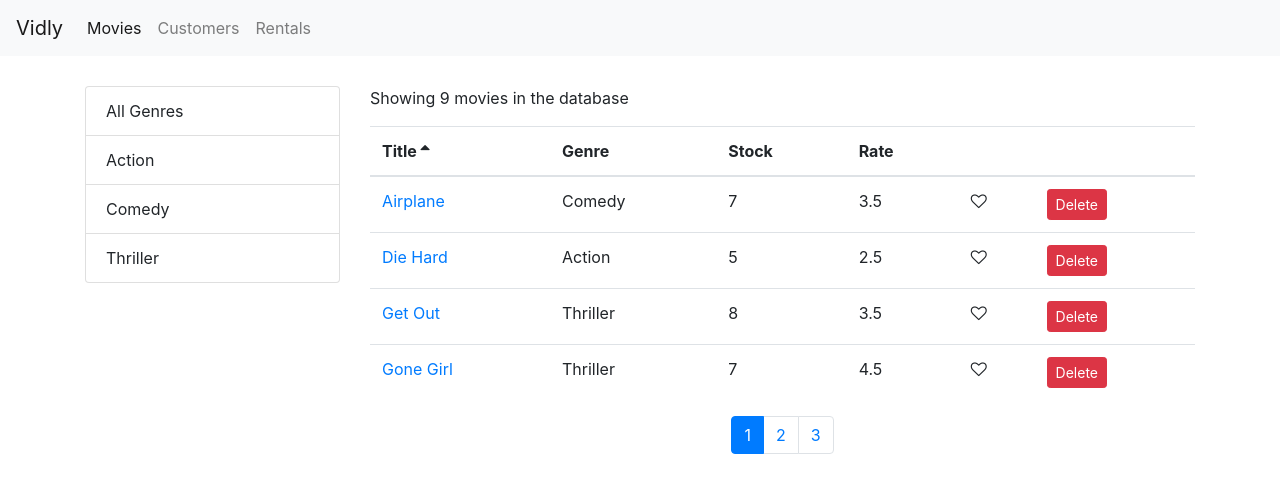
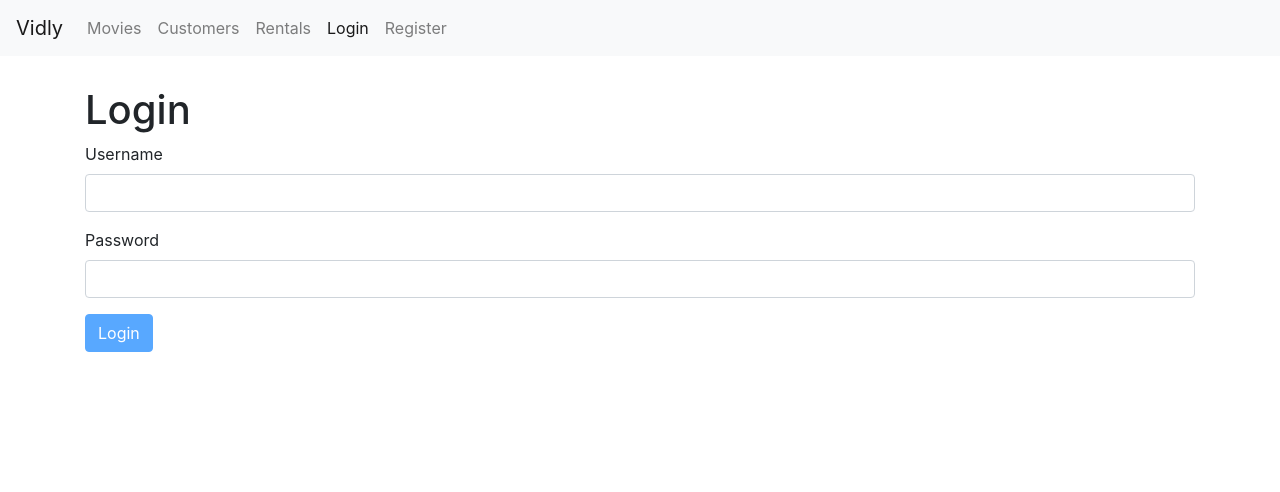
Before and after one commit to karan316/Video-Rental-Site, a React (Create React App) app: page /login in a window 1280 px wide. Before the commit this address led to /movies. Shown: the top 492 px of the page. Built offline with nearby package versions, Linux system fonts and the light colour scheme.

Commit message:
added login and register forms

```diff
--- a/package.json
+++ b/package.json
@@ -6,6 +6,7 @@
     "@testing-library/jest-dom": "^4.2.4",
     "@testing-library/react": "^9.4.0",
     "@testing-library/user-event": "^7.2.1",
+    "joi-browser": "^13.4.0",
     "prop-types": "^15.6.2",
     "react": "^16.12.0",
     "react-dom": "^16.12.0",
--- a/src/App.js
+++ b/src/App.js
@@ -6,7 +6,9 @@ import Rentals from './components/rentals';
 import { Route, Redirect, Switch } from 'react-router-dom';
 import NotFound from './components/notfound';
 import MovieForm from './components/movieform';
+import LoginForm from './components/loginForm';
 import './App.css';
+import RegisterForm from './components/registerForm';
 
 function App() {
     return (
@@ -14,6 +16,8 @@ function App() {
             <NavBar />
             <main className="container">
                 <Switch>
+                    <Route path="/login" component={LoginForm} />
+                    <Route path="/register" component={RegisterForm} />
                     <Route path="/movies/:id" component={MovieForm} />
                     <Route path="/movies" component={Movies} />
                     <Route path="/customers" component={Customers} />
--- /dev/null
+++ b/src/components/common/form.jsx
@@ -0,0 +1,78 @@
+import React, { Component } from 'react';
+import Joi from 'joi-browser';
+import Input from './input';
+class Form extends Component {
+    state = {
+        data: {},
+        errors: {}
+    };
+
+    validate = () => {
+        const options = { abortEarly: false };
+        const result = Joi.validate(this.state.data, this.schema, options); //validate returns an
+        if (!result.error) return null;
+
+        const errors = {};
+        for (let item of result.error.details)
+            errors[item.path[0]] = item.message;
+        return errors; //map an array into an object
+    };
+
+    //validate each input
+    validateProperty = ({ name, value }) => {
+        // console.log(`validated${name}: ${value}`);
+        const obj = { [name]: value }; //whatever name is at runtime that will be set to value
+        const schema = { [name]: this.schema[name] };
+        const { error } = Joi.validate(obj, schema); //we need this to abort early. pick the error property of the return value
+
+        return error ? error.details[0].message : null;
+    };
+
+    handleSubmit = e => {
+        e.preventDefault(); //does not reload the form
+        const errors = this.validate();
+        this.setState({ errors: errors || {} }); //if errors exists then errors else empty object. Do not keep it null. will give error
+        if (errors) return;
+        this.doSubmit();
+    };
+
+    handleChange = ({ currentTarget: input }) => {
+        //input is e.currentTarget
+        const errors = { ...this.state.errors };
+        const errorMessage = this.validateProperty(input);
+        if (errorMessage) errors[input.name] = errorMessage;
+        else delete errors[input.name];
+        const data = { ...this.state.data };
+        data[input.name] = input.value; //gets the current value in the input field (gets the value dynamically for username and password using name property)
+        this.setState({ data, errors });
+    };
+
+    renderButton(label) {
+        return (
+            <button
+                disabled={this.validate()} //this.validate() = null (false) if no input else true
+                className="btn btn-primary"
+            >
+                {label}
+            </button>
+        );
+    }
+
+    renderInput(name, label, type = 'text') {
+        /* created Input component because we had repeating codes for username field and password field with minor change */
+
+        const { data, errors } = this.state;
+        return (
+            <Input
+                type={type}
+                name={name}
+                value={data[name]}
+                label={label}
+                onChange={this.handleChange}
+                error={errors[name]}
+            />
+        );
+    }
+}
+
+export default Form;
--- /dev/null
+++ b/src/components/common/input.jsx
@@ -0,0 +1,24 @@
+import React from 'react';
+
+const Input = ({ name, label, error, ...rest }) => {
+    return (
+        <div className="form-group">
+            <label htmlFor="username">{label}</label>
+            <input
+                // value={value} //this should not be null or undefined
+                // onChange={onChange}
+                // type={type}
+                // autoFocus focuses the input field
+                // ref={this.username}
+                {...rest} //rest automatically sets any other attribute to props object which has the same name
+                name={name}
+                id={name}
+                className="form-control"
+            />
+            {/* if error is truthie div will be rendered else ignored */}
+            {error && <div className="alert alert-danger">{error}</div>}
+        </div>
+    );
+};
+
+export default Input;
--- /dev/null
+++ b/src/components/loginForm.jsx
@@ -0,0 +1,45 @@
+import React from 'react';
+import Joi from 'joi-browser';
+import Form from './common/form';
+class LoginForm extends Form {
+    state = {
+        data: {
+            username: '', //do not use null instead of empty string. will give error!
+            password: ''
+        },
+
+        errors: {}
+    };
+    schema = {
+        username: Joi.string()
+            .required()
+            .label('Username'),
+        password: Joi.string()
+            .required()
+            .label('Password')
+    };
+
+    // username = React.createRef();
+
+    //validate the entire form
+
+    doSubmit = () => {
+        //Call the server
+        console.log('Submitted');
+    };
+
+    render() {
+        return (
+            <div>
+                <h1>Login</h1>
+                <form onSubmit={this.handleSubmit}>
+                    {this.renderInput('username', 'Username')}
+                    {this.renderInput('password', 'Password', 'password')}
+                    {this.renderButton('Login')}
+                </form>
+            </div>
+        );
+    }
+}
+
+export default LoginForm;
--- a/src/components/navBar.jsx
+++ b/src/components/navBar.jsx
@@ -35,6 +35,16 @@ const NavBar = () => {
                                 Rentals
                             </NavLink>
                         </li>
+                        <li className="nav-item">
+                            <NavLink className="nav-link" to="/login">
+                                Login
+                            </NavLink>
+                        </li>
+                        <li className="nav-item">
+                            <NavLink className="nav-link" to="/register">
+                                Register
+                            </NavLink>
+                        </li>
                     </ul>
                 </div>
             </nav>
--- /dev/null
+++ b/src/components/registerForm.jsx
@@ -0,0 +1,48 @@
+import React from 'react';
+import Joi from 'joi-browser';
+import Form from './common/form';
+
+class RegisterForm extends Form {
+    state = {
+        data: {
+            username: '',
+            password: '',
+            name: ''
+        },
+
+        errors: {}
+    };
+
+    schema = {
+        username: Joi.string()
+            .required()
+            .email()
+            .label('Username'),
+        password: Joi.string()
+            .required()
+            .min(5)
+            .label('Password'),
+        name: Joi.string()
+            .required()
+            .label('Name')
+    };
+
+    doSubmit = () => {
+        console.log('Registered Successfully');
+    };
+    render() {
+        return (
+            <div>
+                <h1>Register</h1>
+                <form onSubmit={this.handleSubmit}>
+                    {this.renderInput('username', 'Username')}
+                    {this.renderInput('password', 'Password', 'password')}
+                    {this.renderInput('name', 'Name')}
+                    {this.renderButton('Register')}
+                </form>
+            </div>
+        );
+    }
+}
+
+export default RegisterForm;
```
Also changed, not shown: 1 other file (tests, documents, lock files or other folders).
